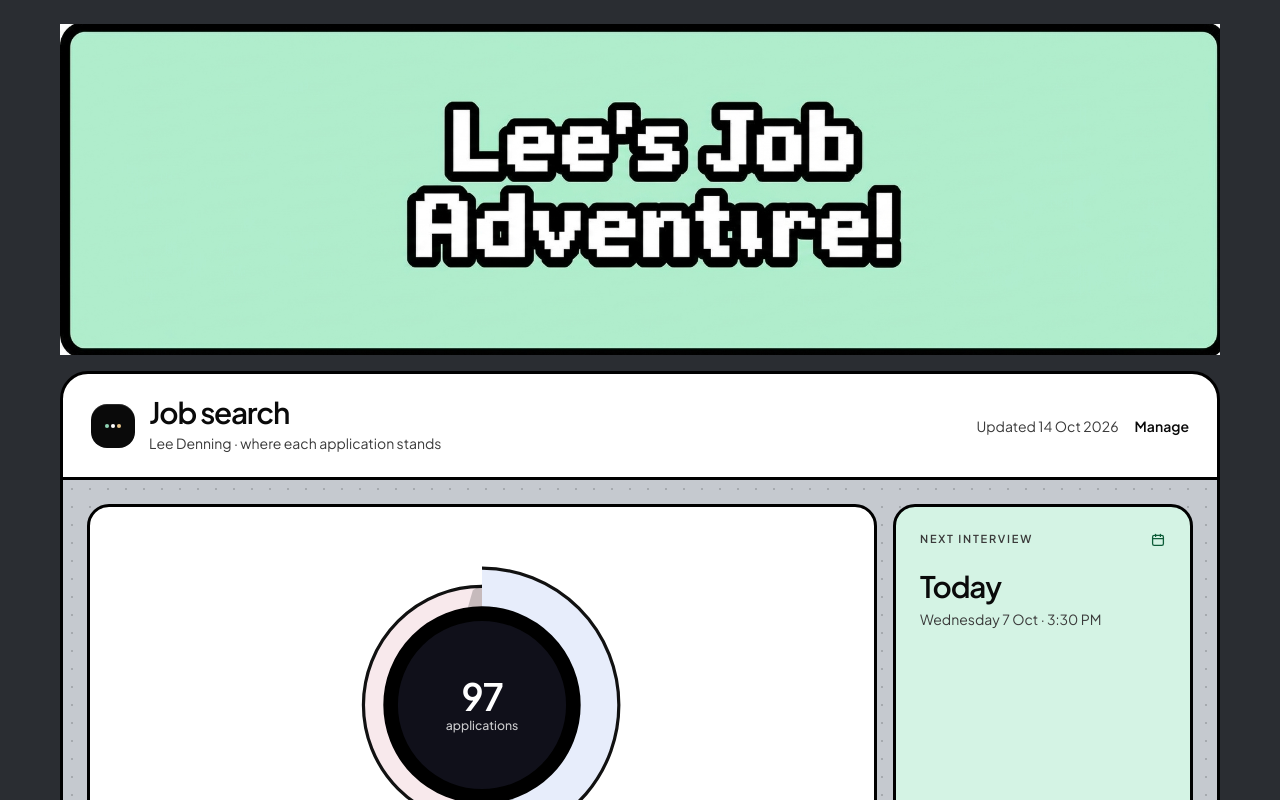
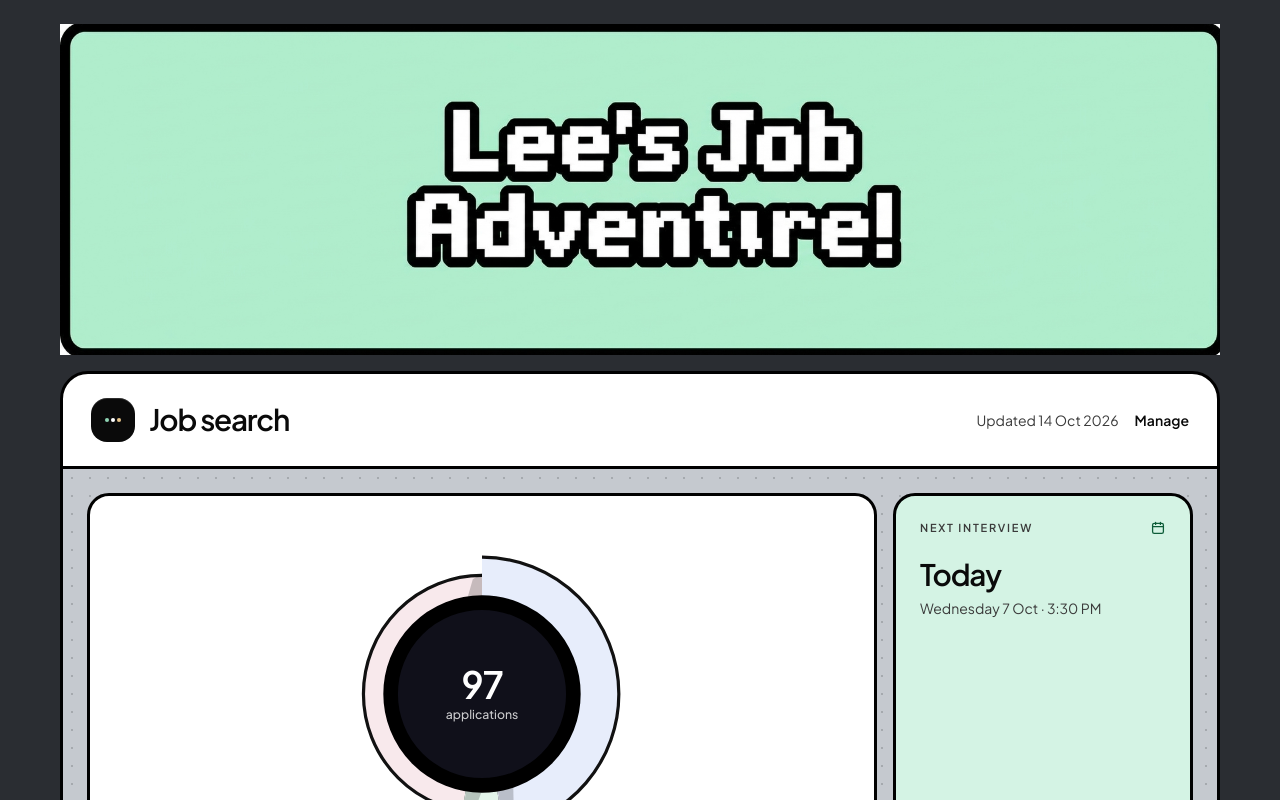
Before and after one commit to LEED337/job-status-board, a React (Vite) app: page / in a window 1280 px wide. Shown: the top 800 px of the page. Built offline with nearby package versions, Linux system fonts and the light colour scheme.

Commit message:
Remove the Job search subtitle under the heading.
Co-authored-by: Lee <LEED337@users.noreply.github.com>

```diff
--- a/src/components/Shell.tsx
+++ b/src/components/Shell.tsx
@@ -3,7 +3,7 @@ import { cx } from "../lib/styles.ts";
 
 type ShellProps = {
   title: string;
-  subtitle: string;
+  subtitle?: string;
   embed?: boolean;
   actions?: ReactNode;
   footer?: ReactNode;
@@ -46,7 +46,7 @@ export function Shell({ title, subtitle, embed = false, actions, footer, childre
                 >
                   {title}
                 </h1>
-                <p className="mt-1.5 text-sm text-muted">{subtitle}</p>
+                {subtitle ? <p className="mt-1.5 text-sm text-muted">{subtitle}</p> : null}
               </div>
             </div>
             {actions ? <div className="flex flex-wrap items-center gap-2">{actions}</div> : null}
--- a/src/pages/SharePage.tsx
+++ b/src/pages/SharePage.tsx
@@ -58,12 +58,9 @@ export function SharePage() {
     document.title = owner ? `Job search · ${owner}` : "Job search";
   }, [board?.owner]);
 
-  const owner = board?.owner ?? "Job search";
-
   return (
     <Shell
       title="Job search"
-      subtitle={board ? `${owner} · where each application stands` : "Loading the shared board"}
       embed={embed}
       actions={
         <div className="flex items-center gap-4">
```
